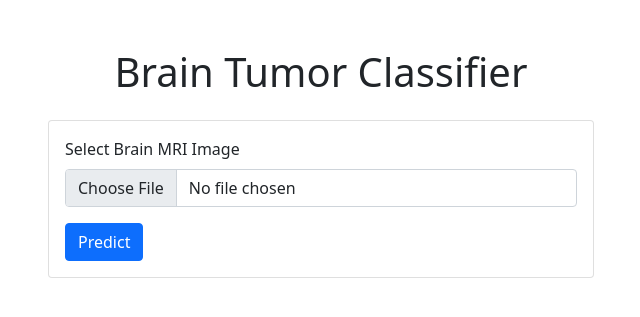
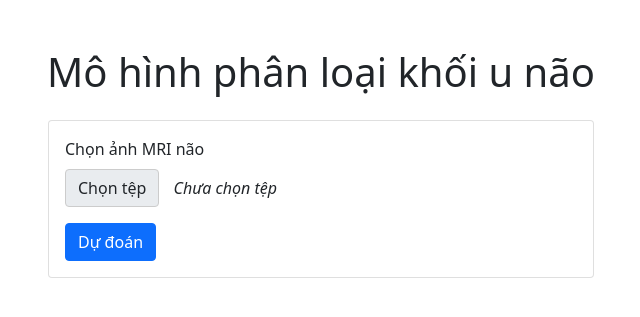
Before and after one commit to dangth2004/Brain-Tumor-Classification, a Flask app: page / in a window 1280 px wide. Shown: the top 317 px of the page, without its empty margins (319-959 px from the left). Run offline with Flask 2, Linux system fonts and the light colour scheme.

Commit message:
Update code Resnet50 va web app phan loai anh

```diff
--- a/app.py
+++ b/app.py
@@ -4,6 +4,7 @@ from werkzeug.utils import secure_filename
 import torch
 import torch.nn as nn
 import torchvision.transforms as transforms
+from torchvision import models
 from PIL import Image
 
 app = Flask(__name__)
@@ -33,29 +34,80 @@ class CNN_Network(nn.Module):
     def forward(self, x):
         return self.network(x)
 
-# Khởi tạo model
+# Khởi tạo device
 device = torch.device('cuda' if torch.cuda.is_available() else 'cpu')
-model = CNN_Network().to(device)
 
-# Load model đã train
+# Khởi tạo model CNN
+cnn_model = CNN_Network().to(device)
 try:
-    model.load_state_dict(torch.load('CNN_Brain_Tumor_para.pth', map_location=device))
-    model.eval()
-    print("Model loaded successfully!")
+    cnn_model.load_state_dict(torch.load(
+        'C:/Users/PC/PycharmProjects/pythonProject/hus/computer_vision/project/pretrain_para/CNN_Brain_Tumor_para.pth',
+        map_location=device))
+    cnn_model.eval()
+    print("CNN model loaded successfully!")
 except Exception as e:
-    print(f"Error loading model: {str(e)}")
+    print(f"Error loading CNN model: {str(e)}")
     raise
+
+# Định nghĩa tên các classes
+classes = ['u nguyên bào thần kinh đệm', 'u màng não', 'không có khối u', 'u tuyến yên']
+
+# Khởi tạo model ResNet50
+resnet50 = models.resnet50(weights=None)
+pretrained_weights = resnet50.conv1.weight.data
+resnet50.conv1 = torch.nn.Conv2d(1, 64, kernel_size=7, stride=2, padding=3, bias=False)
+resnet50.conv1.weight.data = pretrained_weights.mean(dim=1, keepdim=True)
+for param in resnet50.parameters():
+    param.requires_grad = True
+num_ftrs = resnet50.fc.in_features
+resnet50.fc = torch.nn.Sequential(
+    torch.nn.Dropout(0.5),
+    torch.nn.Linear(num_ftrs, 4)
+)
+try:
+    resnet50.load_state_dict(torch.load(
+        'C:/Users/PC/PycharmProjects/pythonProject/hus/computer_vision/project/pretrain_para/Resnet50_Brain_Tumor_para.pth',
+        map_location=device))
+    resnet50.eval()
+    print("ResNet50 model loaded successfully!")
+except Exception as e:
+    print(f"Error loading ResNet50 model: {str(e)}")
+    raise
+resnet50 = resnet50.to(device)
+
+# Khởi tạo model VGG16
+vgg16 = models.vgg16(weights=None)
+vgg16.features[0] = torch.nn.Conv2d(1, 64, kernel_size=3, stride=1, padding=1)
+for param in vgg16.features.parameters():
+    param.requires_grad = False
+vgg16.classifier[6] = nn.Linear(4096, 4)
+vgg16.classifier = nn.Sequential(
+    nn.Linear(25088, 4096),
+    nn.ReLU(),
+    nn.Dropout(0.5),
+    nn.Linear(4096, 4096),
+    nn.ReLU(),
+    nn.Dropout(0.5),
+    nn.Linear(4096, 4)
+)
+try:
+    vgg16.load_state_dict(torch.load(
+        'C:/Users/PC/PycharmProjects/pythonProject/hus/computer_vision/project/pretrain_para/VGG16_Brain_Tumor_para.pth',
+        map_location=device))
+    vgg16.eval()
+    print("VGG16 model loaded successfully!")
+except Exception as e:
+    print(f"Error loading VGG16 model: {str(e)}")
+    raise
+vgg16 = vgg16.to(device)
 
 # Định nghĩa transform cho ảnh (giống với test_transforms khi training)
 transform = transforms.Compose([
-    transforms.Resize((512, 512)),  # Kích thước giống với training
+    transforms.Resize((512, 512)),
     transforms.Grayscale(num_output_channels=1),
     transforms.ToTensor(),
     transforms.Normalize(mean=[0.5], std=[0.5])
 ])
-
-# Định nghĩa tên các classes
-classes = ['glioma', 'meningioma', 'no_tumor', 'pituitary']
 
 @app.route('/')
 def home():
@@ -65,47 +117,56 @@ def home():
 def predict():
     if 'file' not in request.files:
         return jsonify({'error': 'No file uploaded'})
-
     file = request.files['file']
     if file.filename == '':
         return jsonify({'error': 'No file selected'})
-
     if file:
         try:
-            # Lưu file
             filename = secure_filename(file.filename)
             filepath = os.path.join(app.config['UPLOAD_FOLDER'], filename)
             file.save(filepath)
-
-            # Đọc và xử lý ảnh
             image = Image.open(filepath)
-
-            # In kích thước ảnh gốc để debug
-            print(f"Original image size: {image.size}")
-
-            # Áp dụng transform
             image_tensor = transform(image).unsqueeze(0).to(device)
 
-            # In kích thước tensor để debug
-            print(f"Input tensor shape: {image_tensor.shape}")
+            # Dự đoán với CNN
+            with torch.no_grad():
+                cnn_outputs = cnn_model(image_tensor)
+                _, cnn_pred = torch.max(cnn_outputs, 1)
+                cnn_prob = torch.nn.functional.softmax(cnn_outputs, dim=1)[0]
+            cnn_result = {
+                'class': classes[cnn_pred.item()],
+                'probability': float(cnn_prob[cnn_pred].item())
+            }
 
-            # Predict
+            # Dự đoán với ResNet50
             with torch.no_grad():
-                outputs = model(image_tensor)
-                _, predicted = torch.max(outputs, 1)
-                probability = torch.nn.functional.softmax(outputs, dim=1)[0]
+                resnet_outputs = resnet50(image_tensor)
+                _, resnet_pred = torch.max(resnet_outputs, 1)
+                resnet_prob = torch.nn.functional.softmax(resnet_outputs, dim=1)[0]
+            resnet_result = {
+                'class': classes[resnet_pred.item()],
+                'probability': float(resnet_prob[resnet_pred].item())
+            }
 
-            # Lấy kết quả
+            # Dự đoán với VGG16
+            with torch.no_grad():
+                vgg_outputs = vgg16(image_tensor)
+                _, vgg_pred = torch.max(vgg_outputs, 1)
+                vgg_prob = torch.nn.functional.softmax(vgg_outputs, dim=1)[0]
+            vgg_result = {
+                'class': classes[vgg_pred.item()],
+                'probability': float(vgg_prob[vgg_pred].item())
+            }
+
             result = {
-                'class': classes[predicted.item()],
-                'probability': float(probability[predicted].item()),
+                'cnn': cnn_result,
+                'resnet50': resnet_result,
+                'vgg16': vgg_result,
                 'image_path': filepath
             }
-
             return jsonify(result)
-
         except Exception as e:
-            print(f"Error details: {str(e)}")  # In chi tiết lỗi
+            print(f"Error details: {str(e)}")
             return jsonify({'error': f'Error processing image: {str(e)}'})
 
 if __name__ == '__main__':
--- a/templates/index.html
+++ b/templates/index.html
@@ -1,9 +1,9 @@
 <!DOCTYPE html>
-<html lang="en">
+<html lang="vi">
 <head>
     <meta charset="UTF-8">
     <meta name="viewport" content="width=device-width, initial-scale=1.0">
-    <title>Brain Tumor Classifier</title>
+    <title>Mô hình phân loại khối u não</title>
     <link href="https://cdn.jsdelivr.net/npm/bootstrap@5.1.3/dist/css/bootstrap.min.css" rel="stylesheet">
     <style>
         .preview-image {
@@ -17,11 +17,23 @@
             border-radius: 5px;
             background-color: #f8f9fa;
         }
+        .custom-file-upload {
+            display: inline-block;
+            padding: 6px 12px;
+            cursor: pointer;
+            background-color: #e9ecef;
+            border: 1px solid #ccc;
+            border-radius: 4px;
+        }
+        #file-name {
+            margin-left: 10px;
+            font-style: italic;
+        }
     </style>
 </head>
 <body>
     <div class="container mt-5">
-        <h1 class="text-center mb-4">Brain Tumor Classifier</h1>
+        <h1 class="text-center mb-4">Mô hình phân loại khối u não</h1>
 
         <div class="row justify-content-center">
             <div class="col-md-6">
@@ -29,21 +41,24 @@
                     <div class="card-body">
                         <form id="uploadForm" enctype="multipart/form-data">
                             <div class="mb-3">
-                                <label for="imageFile" class="form-label">Select Brain MRI Image</label>
-                                <input type="file" class="form-control" id="imageFile" name="file" accept="image/*" required>
+                                <label class="form-label">Chọn ảnh MRI não</label><br>
+                                <label for="imageFile" class="custom-file-upload">Chọn tệp</label>
+                                <input type="file" id="imageFile" name="file" accept="image/*" style="display: none;" required>
+                                <span id="file-name">Chưa chọn tệp</span>
                             </div>
-                            <button type="submit" class="btn btn-primary">Predict</button>
+                            <button type="submit" class="btn btn-primary">Dự đoán</button>
                         </form>
 
                         <div id="preview" class="text-center" style="display: none;">
-                            <h5>Preview:</h5>
+                            <h5>Ảnh khối u não</h5>
                             <img id="previewImage" class="preview-image">
                         </div>
 
                         <div id="result" class="result-box" style="display: none;">
-                            <h5>Prediction Result:</h5>
-                            <p id="predictionText"></p>
-                            <p id="probabilityText"></p>
+                            <h5>Kết quả dự đoán:</h5>
+                            <div id="cnn-result"></div>
+                            <div id="resnet50-result"></div>
+                            <div id="vgg16-result"></div>
                         </div>
                     </div>
                 </div>
@@ -52,12 +67,16 @@
     </div>
 
     <script>
-        // Preview image before upload
-        document.getElementById('imageFile').addEventListener('change', function(e) {
+        const imageFile = document.getElementById('imageFile');
+        const fileNameDisplay = document.getElementById('file-name');
+
+        imageFile.addEventListener('change', function (e) {
             const file = e.target.files[0];
+            fileNameDisplay.textContent = file ? file.name : 'Chưa chọn tệp';
+
             if (file) {
                 const reader = new FileReader();
-                reader.onload = function(e) {
+                reader.onload = function (e) {
                     const preview = document.getElementById('preview');
                     const previewImage = document.getElementById('previewImage');
                     previewImage.src = e.target.result;
@@ -67,12 +86,16 @@
             }
         });
 
-        // Handle form submission
-        document.getElementById('uploadForm').addEventListener('submit', function(e) {
+        document.getElementById('uploadForm').addEventListener('submit', function (e) {
             e.preventDefault();
 
+            const fileField = document.getElementById('imageFile');
+            if (!fileField.files.length) {
+                alert("Vui lòng chọn một tệp.");
+                return;
+            }
+
             const formData = new FormData();
-            const fileField = document.getElementById('imageFile');
             formData.append('file', fileField.files[0]);
 
             fetch('/predict', {
@@ -82,21 +105,25 @@
             .then(response => response.json())
             .then(data => {
                 const result = document.getElementById('result');
-                const predictionText = document.getElementById('predictionText');
-                const probabilityText = document.getElementById('probabilityText');
+                const cnnDiv = document.getElementById('cnn-result');
+                const resnetDiv = document.getElementById('resnet50-result');
+                const vggDiv = document.getElementById('vgg16-result');
 
                 if (data.error) {
-                    predictionText.textContent = `Error: ${data.error}`;
+                    cnnDiv.textContent = `Lỗi: ${data.error}`;
+                    resnetDiv.textContent = "";
+                    vggDiv.textContent = "";
                 } else {
-                    predictionText.textContent = `Predicted Class: ${data.class}`;
-                    probabilityText.textContent = `Confidence: ${(data.probability * 100).toFixed(2)}%`;
+                    cnnDiv.innerHTML = `<b>CNN:</b> ${data.cnn.class} <br> <span style="color:#888;">Điểm tin cậy: ${(data.cnn.probability * 100).toFixed(2)}%</span>`;
+                    resnetDiv.innerHTML = `<b>ResNet50:</b> ${data.resnet50.class} <br> <span style="color:#888;">Điểm tin cậy: ${(data.resnet50.probability * 100).toFixed(2)}%</span>`;
+                    vggDiv.innerHTML = `<b>VGG16:</b> ${data.vgg16.class} <br> <span style="color:#888;">Điểm tin cậy: ${(data.vgg16.probability * 100).toFixed(2)}%</span>`;
                 }
 
                 result.style.display = 'block';
             })
             .catch(error => {
-                console.error('Error:', error);
-                alert('An error occurred while processing the image.');
+                console.error('Lỗi:', error);
+                alert('Đã xảy ra lỗi trong quá trình xử lý ảnh.');
             });
         });
     </script>
```
